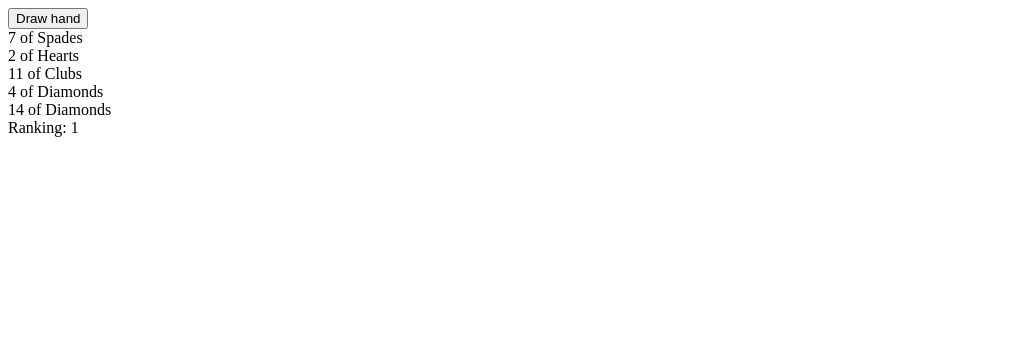
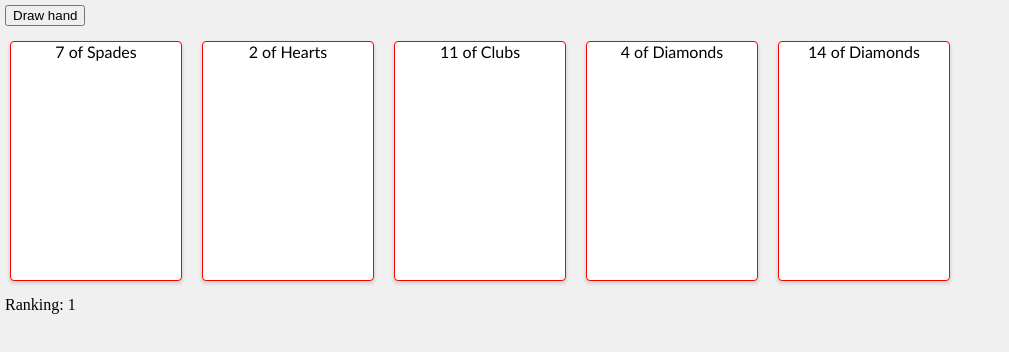
Before and after one commit to larsondanes/pokerface, a React (Vite) app: page / in a window 1280 px wide. Both pictures are taken after a click on the button "Draw hand". Shown: the top 352 px of the page, without its empty margins (0-1009 px from the left). Built offline with nearby package versions, Linux system fonts and the light colour scheme.

Commit message:
Added scss

```diff
--- a/package.json
+++ b/package.json
@@ -15,6 +15,7 @@
     "@types/react-dom": "^17.0.9",
     "jest": "^27.0.6",
     "parcel-bundler": "^1.12.5",
+    "sass": "^1.37.5",
     "ts-jest": "^27.0.4",
     "ts-node": "^10.1.0",
     "typescript": "^4.3.5"
--- a/src/Card.tsx
+++ b/src/Card.tsx
@@ -1,5 +1,6 @@
 import * as React from "react";
 import { FunctionComponent } from "react";
+
 export enum Suit {
     "Hearts",
     "Spades",
--- a/src/HandComponent.tsx
+++ b/src/HandComponent.tsx
@@ -1,21 +1,24 @@
 import React from "react";
 import { FunctionComponent } from "react";
 import { Card } from "./RankService";
+import "./card.scss";
 
 interface HandProps {
   cards: ReadonlyArray<Card>;
   ranking: number | null;
 };
 
-const CardComponent: FunctionComponent<{ card: Card }> = ({ card }) => <div key={card.rank + card.suit}>{card.rank} of {card.suit}</div>
+const CardComponent: FunctionComponent<{ card: Card }> = ({ card }) => <div className="card" key={card.rank + card.suit}>{card.rank} of {card.suit}</div>
 
 export const HandComponent: FunctionComponent<HandProps> = ({ cards, ranking }) => {
   return <>
+    <div className="hand">
     {
       cards.map(c => <CardComponent card={c} />)
     }
     {
-      (ranking !== null) && <div>Ranking: {ranking}</div>
+      (ranking !== null) && <div className="ranking">Ranking: {ranking}</div>
     }
+    </div>
   </>
 }
--- /dev/null
+++ b/src/card.scss
@@ -0,0 +1,169 @@
+
+.card {
+    height: 300px;
+    width: 200px;
+    border: 1px solid red;
+    box-sizing: border-box;
+    display: inline-block;
+    margin: 5px;
+    text-align: center;
+}
+
+.ranking {
+    margin: 5px;
+}
+
+button {
+    margin: 5px;
+}
+
+$color: #c0c0c0;
+$background: #f0f0f0;
+$gutter: 10px;
+$font-size: 16px;
+
+$card-background: #fff;
+$card-padding: 4px;
+$card-width: 172px;
+$card-height: 240px;
+$card-color-red: #e44145;
+$card-color-black: #252525;
+$card-symbol-size: 40px;
+
+body {
+	padding: 0;
+	margin: 0;
+	background: $background;
+}
+
+.cards {
+	text-align: center;
+	max-width: 640px;
+	margin: 0 auto;
+}
+
+.card {
+	position: relative;
+	display: inline-block;
+	width: $card-width;
+	height: $card-height;
+	font: $font-size 'Trebuchet MS';
+
+	margin: $gutter;
+	border-radius: $card-padding;
+	background: $card-background;
+	box-shadow: 0 2px 4px rgba(0, 0, 0, 0.18);
+
+	&:before,
+	&:after {
+		content: attr(value);
+		position: absolute;
+		width: 12px;
+		text-align: center;
+		letter-spacing: -2px;
+	}
+
+	&:before {
+		top: $card-padding;
+		left: $card-padding;
+	}
+
+	&:after {
+		bottom: $card-padding;
+		right: $card-padding;
+		transform: rotate(180deg)
+	}
+
+	&--heart {
+		color: $card-color-red;
+
+		&:before,
+		&:after {
+			content: attr(value) ' ♥';
+		}
+	}
+
+	&--spade {
+		color: $card-color-black;
+
+		&:before,
+		&:after {
+			content: attr(value) ' ♠';
+		}
+	}
+}
+
+.card__inner {
+	box-sizing: border-box;
+	position: absolute;
+	display: flex;
+	justify-content: space-between;
+	top: 6 * $card-padding;
+	left: 6 * $card-padding;
+	right: 6 * $card-padding;
+	bottom: 6 * $card-padding;
+
+	&--centered {
+		justify-content: center;
+	}
+}
+
+.card__column {
+	display: flex;
+	flex-direction: column;
+	justify-content: space-between;
+
+	&--centered {
+		justify-content: center;
+	}
+}
+
+.card__symbol {
+	display: inline-block;
+	height: $card-symbol-size;
+	text-align: center;
+
+	&:before {
+		font-size: $card-symbol-size;
+		line-height: $card-symbol-size;
+	}
+
+	.card--heart &:before {
+		content: '♥';
+	}
+
+	.card--spade &:before {
+		content: '♠';
+	}
+
+    .card--club &:before {
+		content: '♣';
+	}
+
+	.card--diamond &:before {
+		content: '♦';
+	}
+
+	&--rotated,
+	&:last-of-type {
+		transform: rotate(180deg);
+	}
+
+	&:first-of-type {
+		transform: rotate(0);
+	}
+
+	&--big {
+		flex-basis: 0.25 * $card-height;
+	}
+
+	&--huge {
+		flex-basis: 0.45 * $card-height;
+	}
+}
+
+.title {
+	font: 18px 'Trebuchet MS';
+	color: #444;
+	text-align: center;
+}
```
Also changed, not shown: 1 other file (tests, documents, lock files or other folders).
